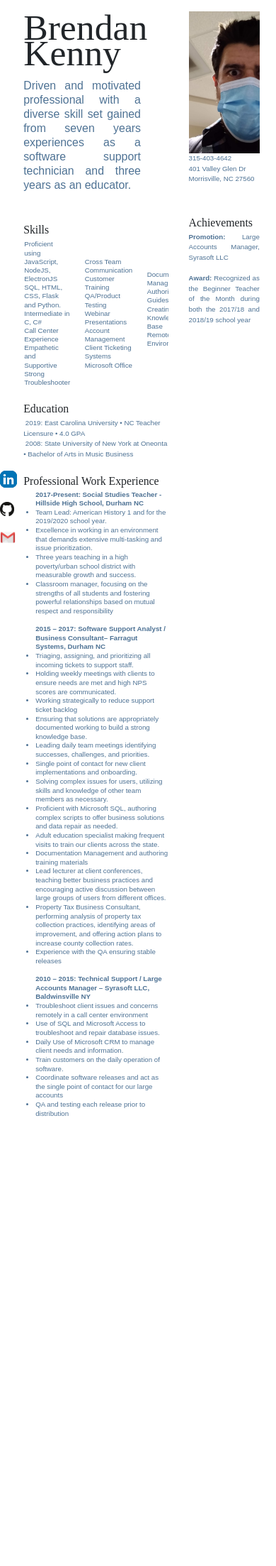
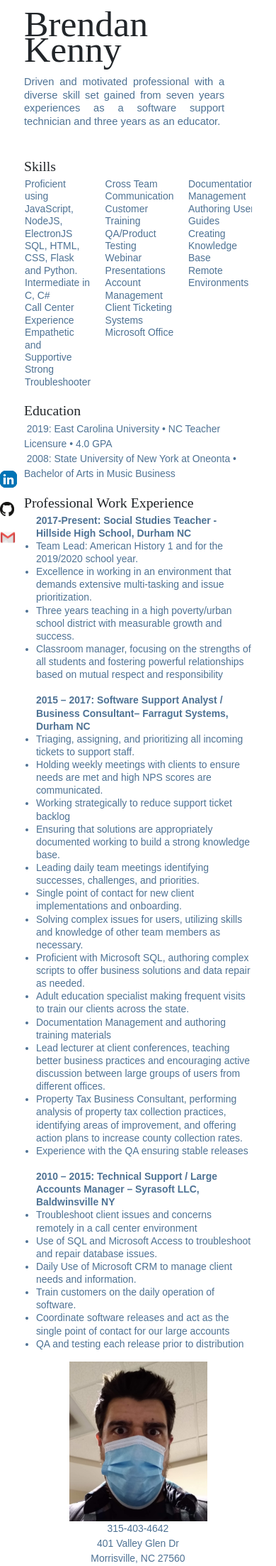
Before and after one commit to kennbp31/BKenny-Website, a Flask app: page /resume in a window 390 px wide. Shown: the part 56-2262 px from the top of the page at 71% size. Before the commit the page ends 1628 px from the top, so only its background shows below. Run offline with Flask 2, Linux system fonts and the light colour scheme; parts of the project's set-up code (start-up, migrations or seed data) failed here and were passed over; some libraries are stand-ins or nearby versions; some web fonts are replaced.

Commit message:
changes for mobile devices

```diff
--- a/static/resume.css
+++ b/static/resume.css
@@ -11,7 +11,7 @@
     color: #4E7294 !important;
     font-weight: 500;
     line-height: 1.25;
-    font-size:calc(12px + 1vw);
+    font-size:calc(12px + .7vw);
     padding-right: 10vw;
 }
 
@@ -19,7 +19,7 @@
     font-family: 'Tw Cen MT', sans-serif;
     color: #4E7294 !important;
     font-weight: 500;
-    font-size:calc(7px + .7vw);
+    font-size:calc(12px + .5vw);
     line-height: 1.5;
     margin-left: 0px;
 }
@@ -28,7 +28,7 @@
     font-family: 'Tw Cen MT', sans-serif;
     color: #4E7294 !important;
     font-weight: 500;
-    font-size:calc(7px + .7vw);
+    font-size:calc(12px + .5vw);
     line-height: 1.3;
     list-style-position: outside;
     padding-left: 17px;
@@ -36,7 +36,7 @@
 
 h2{
    font-family: 'Poor Richard', serif;
-   font-size:calc(8px + 2vw);
+   font-size:calc(12px + 2vw);
    line-height: .7;
 }
 
@@ -45,7 +45,7 @@ table{
     color: #4E7294 !important;
     font-weight: 500;
     line-height: 1.25;
-    font-size:calc(7px + .7vw);
+    font-size:calc(12px + .5vw);
 }
 
 td{
@@ -73,5 +73,43 @@ td{
 }
 
 #bMask{
-    height: 200px;
+    width: 15vw;
+    padding-bottom: 5px;
 }
+
+@media screen and (max-width: 1000px) {
+.splitleft {
+    left: 5%;
+    right: 5%;
+    top:10%;
+    width: 90%;
+    position: relative;
+    overflow-x: hidden;
+    padding-top:0px;
+    padding-left: 0px;
+}
+
+.splitright{
+    text-align:justify;
+    position: relative;
+    overflow-x: hidden;
+    width: 90%;
+    left: 5%;
+    right: 5%;
+    top:10%;
+}
+
+.splitright .para3{
+    text-align:center;
+}
+
+.splitright .achievements{
+    text-align:justify;
+}
+
+#bMask{
+    width: 50vw;
+    margin-left: 20%;
+    padding-bottom: 0px;
+}
+}
--- a/templates/resume.html
+++ b/templates/resume.html
@@ -18,7 +18,7 @@
                 <br><br>
                 <h2>Skills</h2>
                 <table>
-                    <tr>
+                    <tr valign="top">
                         <td>Proficient using JavaScript, NodeJS, ElectronJS <br> SQL, HTML, CSS, Flask and Python. <br> Intermediate in C, C# <br>Call Center Experience <br> Empathetic and Supportive Strong Troubleshooter </td>
                         <td> Cross Team Communication Customer Training <br>QA/Product Testing<br> Webinar Presentations Account Management <br>Client Ticketing Systems <br>Microsoft Office</td>
                         <td>Documentation Management <br>Authoring User Guides<br> Creating Knowledge Base <br>Remote Environments <br>&nbsp;</td>
@@ -81,9 +81,9 @@
             </div>
             <br>
             <br>
-            <h2>Achievements</h2>
-            <div class="para3">
-                <p3 class="para3">
+            <h2 class="achievements">Achievements</h2>
+            <div class="para3 achievements">
+                <p3>
                     <b>Promotion:</b> Large Accounts Manager, Syrasoft LLC
                     <br><br><b>Award:</b> Recognized as the Beginner Teacher of the Month during both the 2017/18 and 2018/19 school year
                 </p3>
--- a/templates/story.html
+++ b/templates/story.html
@@ -9,7 +9,6 @@
         <div style="position: relative;">
             <div class="splitleft">
                 <h1 id="aboutHeader" style="text-align: center">About Brendan</h1>
-                <br>
                 <img id="bMask" src="/static/Images/Brendan_Mask.jpg" alt="Brendan Kenny Photo">
                 <br><br>
                 <h3>Interests</h3>
```
Also changed, not shown: static/contact.css (+14 -0 lines), static/story.css (+55 -2 lines).
